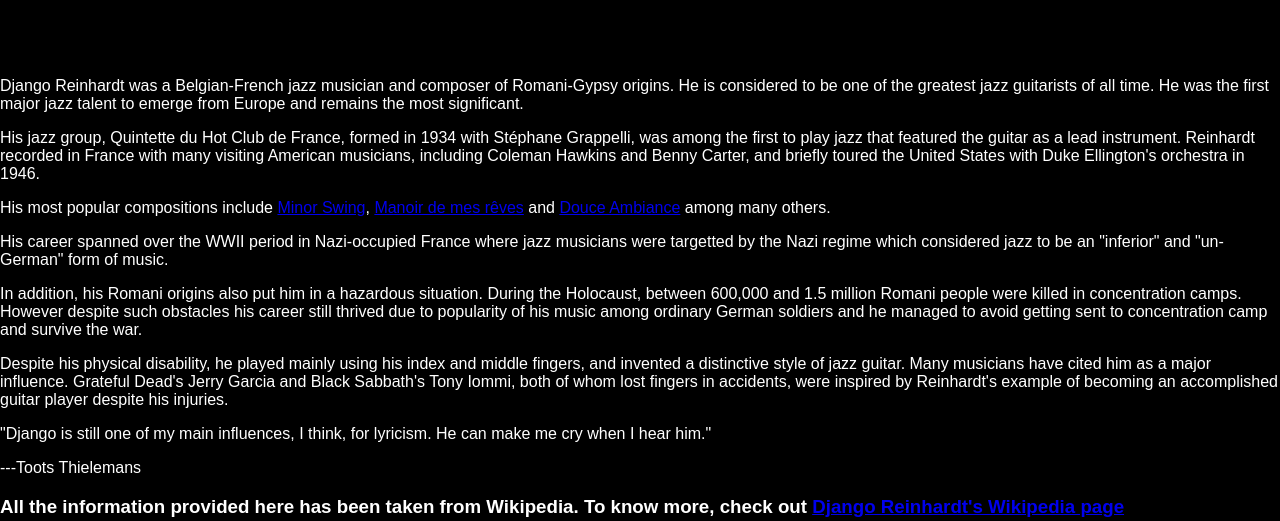
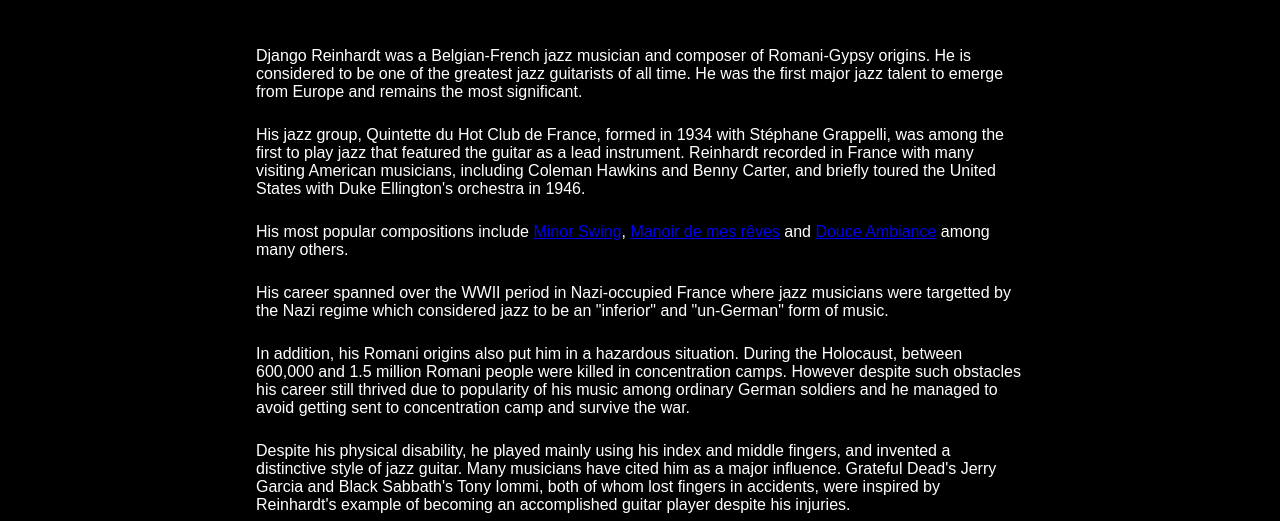
Before and after one commit to mansko10/django-reinhardt-tribute-page, a plain HTML site: page index.html in a window 1280 px wide. Shown: the part 543-1064 px from the top of the page. Drawn offline with Linux system fonts and the light colour scheme.

Commit message:
Add styles to tribute-info div and elements within it

```diff
--- a/style.css
+++ b/style.css
@@ -15,7 +15,7 @@ body {
     margin-bottom: 60px;
     width: 60%;
     margin: auto;
-    margin-bottom: 80px;
+    margin-bottom: 50px;
 }
 
 .img-div img {
@@ -26,3 +26,12 @@ body {
     font-weight: bold;
     font-size: 18px;
 }
+
+.tribute-info {
+    width: 60%;
+    margin: 0 auto;
+}
+
+.tribute-info p {
+    margin: 25px 0;
+}
```
